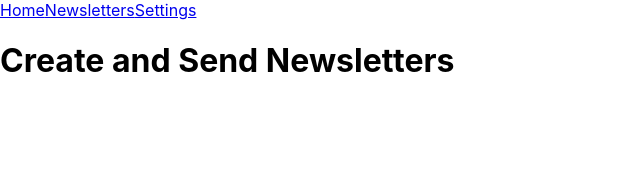
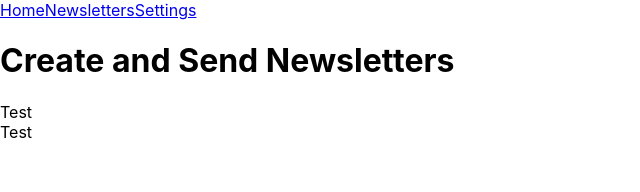
Before and after one commit to zouantchaw/newsletter-frontend, a React (Create React App) app: page /settings in a window 1280 px wide. Shown: the top 192 px of the page, without its empty margins (0-640 px from the left). Built offline with nearby package versions, Linux system fonts and the light colour scheme.

Commit message:
passing props from settings conatainer

```diff
--- a/src/App.js
+++ b/src/App.js
@@ -3,6 +3,7 @@ import {BrowserRouter as Router, Route} from 'react-router-dom'
 
 import NavBar from './components/Navbar';
 import Home from './components/Home'
+import SettingsContainer from './containers/SettingsContainer';
 
 class App extends Component {
 
@@ -12,6 +13,8 @@ class App extends Component {
         <NavBar />
         <h1>Create and Send Newsletters</h1>
         <Route exact path='/' component={Home}/>
+
+        <Route exact path='/settings' component={SettingsContainer} />
       </Router>
     )
   }
--- a/src/components/AudienceForm.js
+++ b/src/components/AudienceForm.js
@@ -0,0 +1,13 @@
+import React, { Component } from 'react';
+
+class AudienceForm extends Component {
+    render() {
+        return (
+            <div>
+                Test
+            </div>
+        );
+    }
+}
+
+export default AudienceForm;
--- a/src/components/AudienceList.js
+++ b/src/components/AudienceList.js
@@ -0,0 +1,13 @@
+import React, { Component } from 'react';
+
+class AudienceList extends Component {
+    render() {
+        return (
+            <div>
+                Test
+            </div>
+        );
+    }
+}
+
+export default AudienceList;
--- a/src/containers/SettingsContainer.js
+++ b/src/containers/SettingsContainer.js
@@ -1,28 +1,36 @@
 import React, { Component } from 'react';
 import { connect } from 'react-redux';
-
+import AudienceList from '../components/AudienceList';
+import AudienceForm from '../components/AudienceForm';
 
 class SettingsContainer extends Component {
+
+    componentDidMount(){
+        // when the container mounts, I want to communicate with the api ang e
+
+    }
+
     render() {
         return (
             <div>
-
+                <AudienceList audience={this.props.audience}/>
+                <AudienceForm />
             </div>
         );
     }
 }
 
 function mapStateToProps(state) {
-    debugger
     return {
-        audience: state.emails,
-        social_links: state.socials
+        audience: 'Test',
+        social_links: 'Test Test'
     };
 }
 
 function mapDispatchToProps(dispatch) {
     return {
-
+        addFan: () => dispatch({ type: "ADD_FAN"}),
+        addSocials: () => dispatch({ type: "ADD_SOCIALS"})
     };
 }
 
--- a/src/reducers/rootReducer.js
+++ b/src/reducers/rootReducer.js
@@ -1,27 +1,29 @@
-export default function rootReducer(state = exState, action) {
+export default function rootReducer(state = [], action) {
     switch (action.type) {
         case 'ADD_NEWSLETTER':
             return "Return a state";
+        case 'ADD_FAN':
+            return "Added";
         default:
             return state;
     }
 }
 
 
-const exState = {
-    newsletters: [
-        { issue: 'Some date', headline: {content: 'test'}, body: {content: "test"}},
-        { issue: 'Some date', logo: {link: "test"}, headline: {content: 'test'}, body: {content: "test"}}
-    ],
-    emails: [
-        "wiel@google.com", "jerry@yahoo.com", "lesly@hey.com"
-    ],
-    socials: [
-        {twitter: 'test'},
-        {instagram: 'test test'},
-        {youtube: 'test test test'}
-    ]
+// const exState = {
+//     newsletters: [
+//         { issue: 'Some date', headline: {content: 'test'}, body: {content: "test"}},
+//         { issue: 'Some date', logo: {link: "test"}, headline: {content: 'test'}, body: {content: "test"}}
+//     ],
+//     emails: [
+//         "wiel@google.com", "jerry@yahoo.com", "lesly@hey.com"
+//     ],
+//     socials: [
+//         {twitter: 'test'},
+//         {instagram: 'test test'},
+//         {youtube: 'test test test'}
+//     ]
     // logo: [
 
     // ] Should the logo be stored on the client side?
-}
+// }
```
Also changed, not shown: 1 other file (tests, documents, lock files or other folders).
